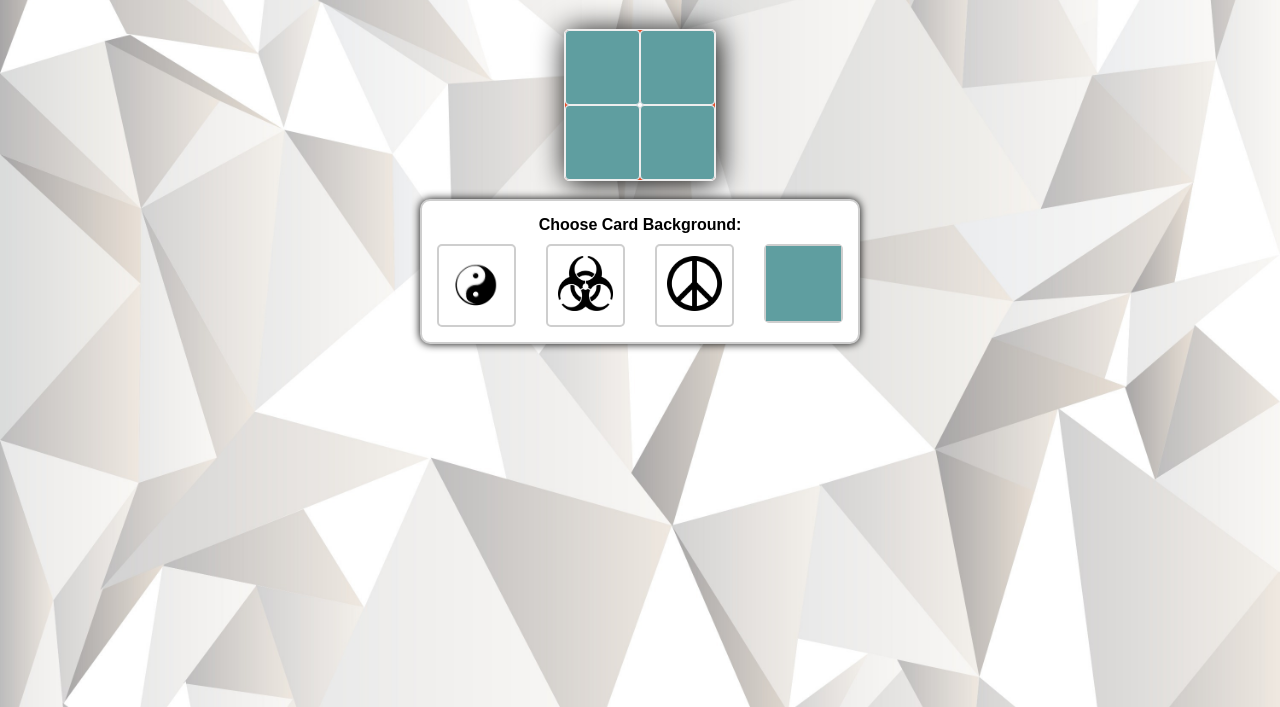
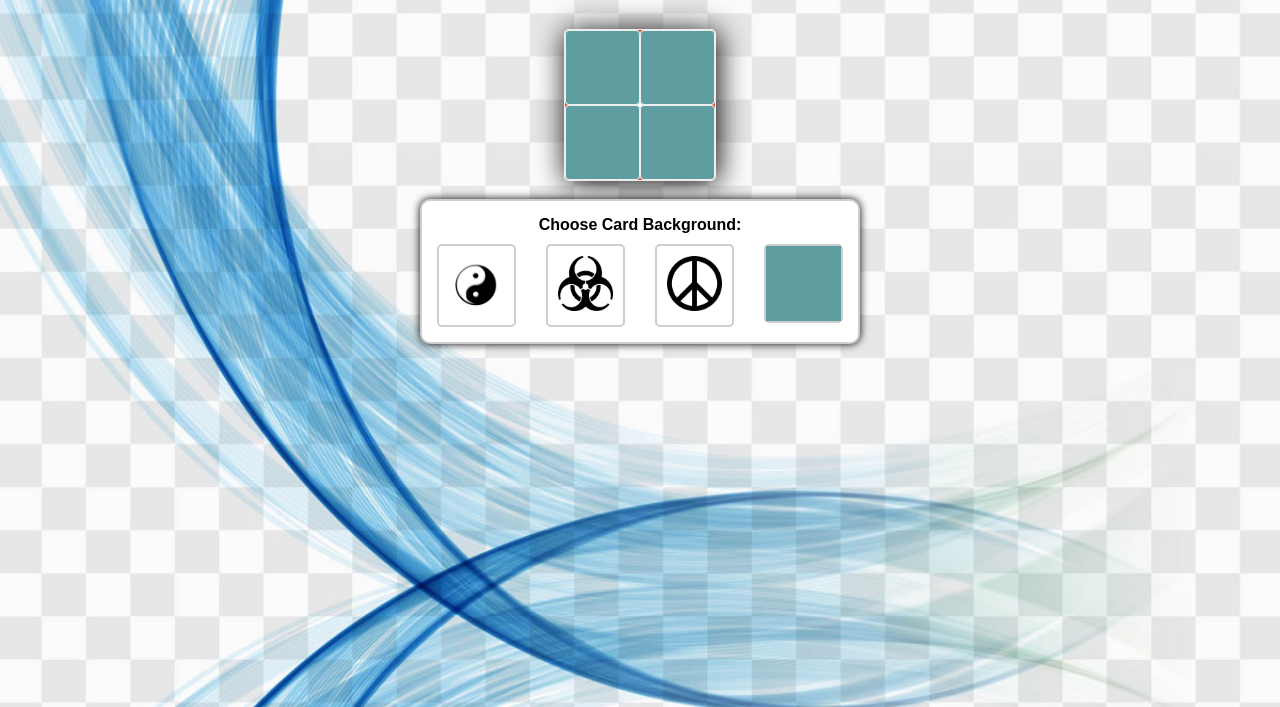
Before and after one commit to EmilBisak/MemoryGame, a plain HTML site: page index.html in a window 1280 px wide. Shown: the part 153-860 px from the top of the page. Drawn offline with Linux system fonts and the light colour scheme.

Commit message:
change background image

```diff
--- a/main.css
+++ b/main.css
@@ -7,7 +7,7 @@ body {
   font-family: Arial;
   background-color: #f1f1f1;
   width: 100%;
-  background-image: url("./img/background.jpg");
+  background-image: url("./img/6611.jpg");
   background-size: cover;
 }
 
```
Also changed, not shown: img/6611.jpg (added).
